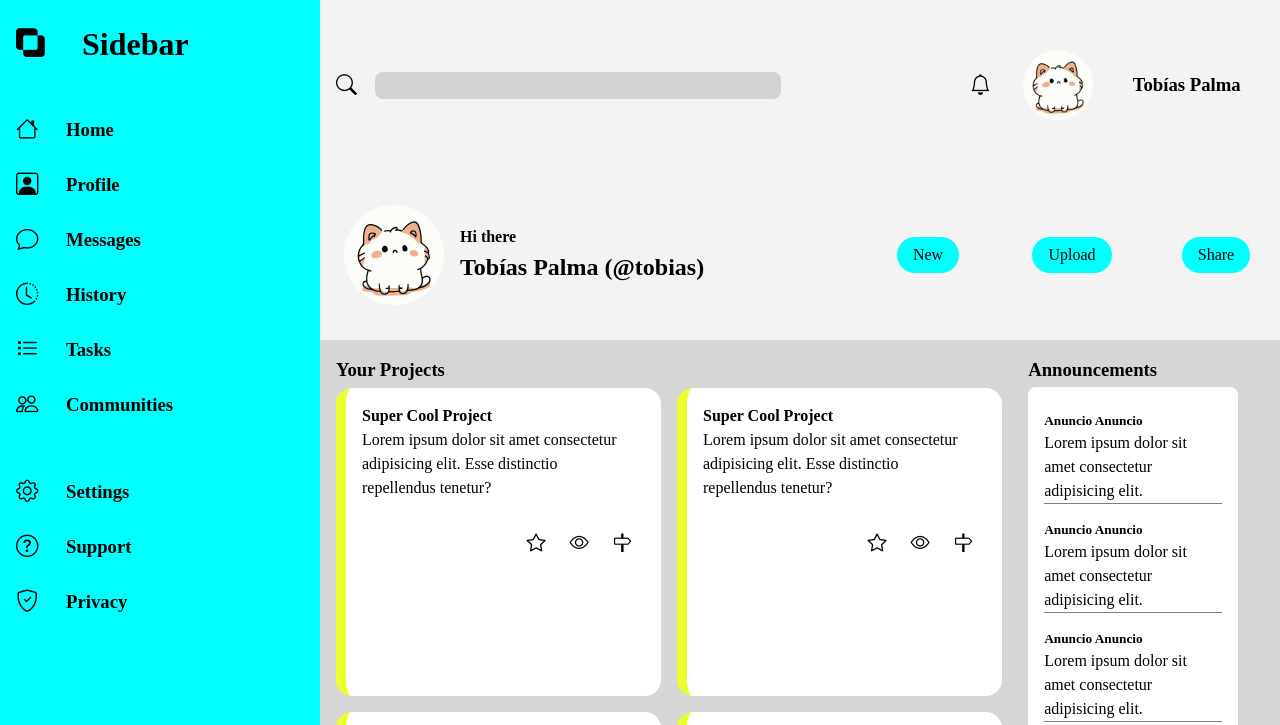
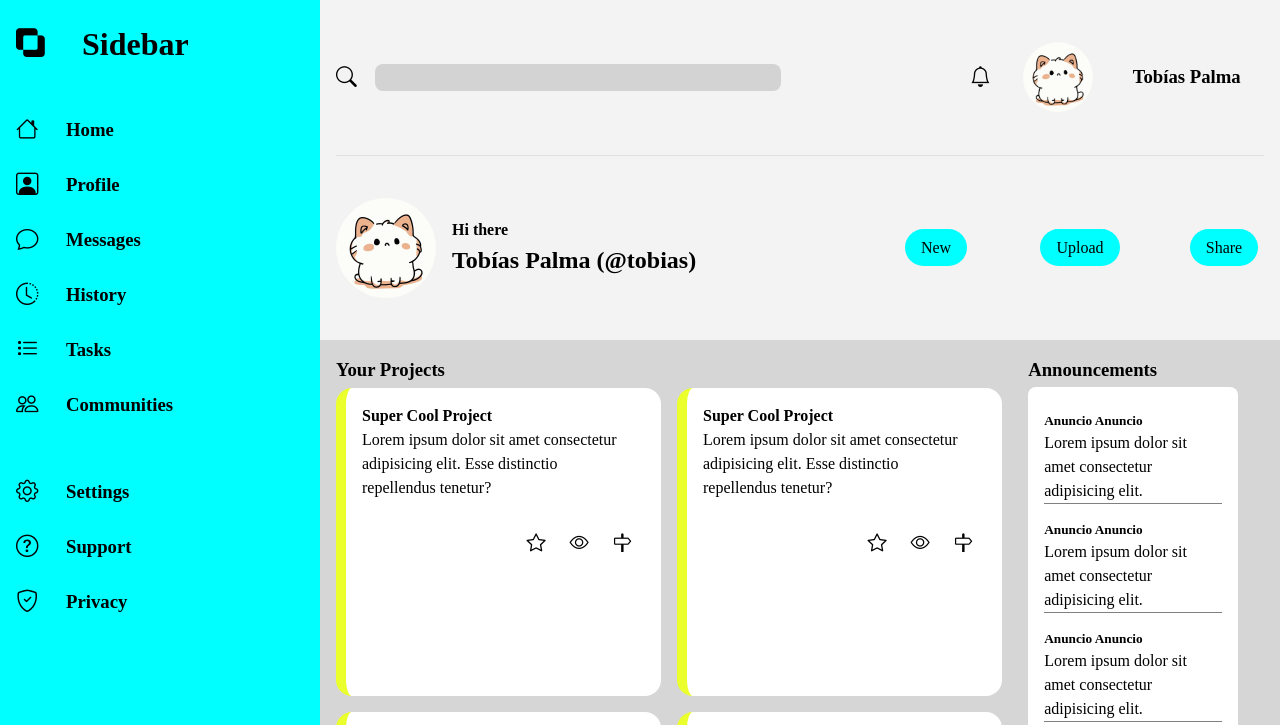
Before and after one commit to sebas2426/Admin-Dashboard, a plain HTML site: page index.html in a window 1280 px wide. Shown: the top 725 px of the page. Drawn offline with nearby package versions, Linux system fonts and the light colour scheme.

Commit message:
Modificaciones menores de estilos

```diff
--- a/styles.css
+++ b/styles.css
@@ -76,14 +76,21 @@ a{
     grid-row: 1/2;
     grid-column: 2/5;
     display: grid;
-    grid-template-rows: repeat(2,1fr);
+    grid-template-rows: 1fr, 2fr;
     padding: 0 1rem;
+}
+.search-right i,
+.search-section img,
+.titles-section img{
+  cursor: pointer;
 }
 
 .search-section{
+  grid-row: 1;
     display: grid;
     grid-template: 1fr/2fr 1fr;
     align-items: center;
+    border-bottom: 1px solid rgb(223, 223, 223);
 }
 
 .search-section input{
@@ -115,11 +122,12 @@ a{
 }
 
 .titles-section{
+  grid-row: 2;
     display: grid;
     grid-template-columns: 2fr 1fr;
     align-items: center;
     align-content: center;
-    padding: 0.5rem;
+
 }
 
 .titles-left{
@@ -227,6 +235,9 @@ padding: 1rem;
 
 .main-right-two{
   width: 80%;
+  display: flex;
+  flex-direction: column;
+  justify-content: flex-end;
   justify-self: center;
     grid-row: 4/7;
     grid-column: 2;
```
Also changed, not shown: images/pusheen.png (deleted).
